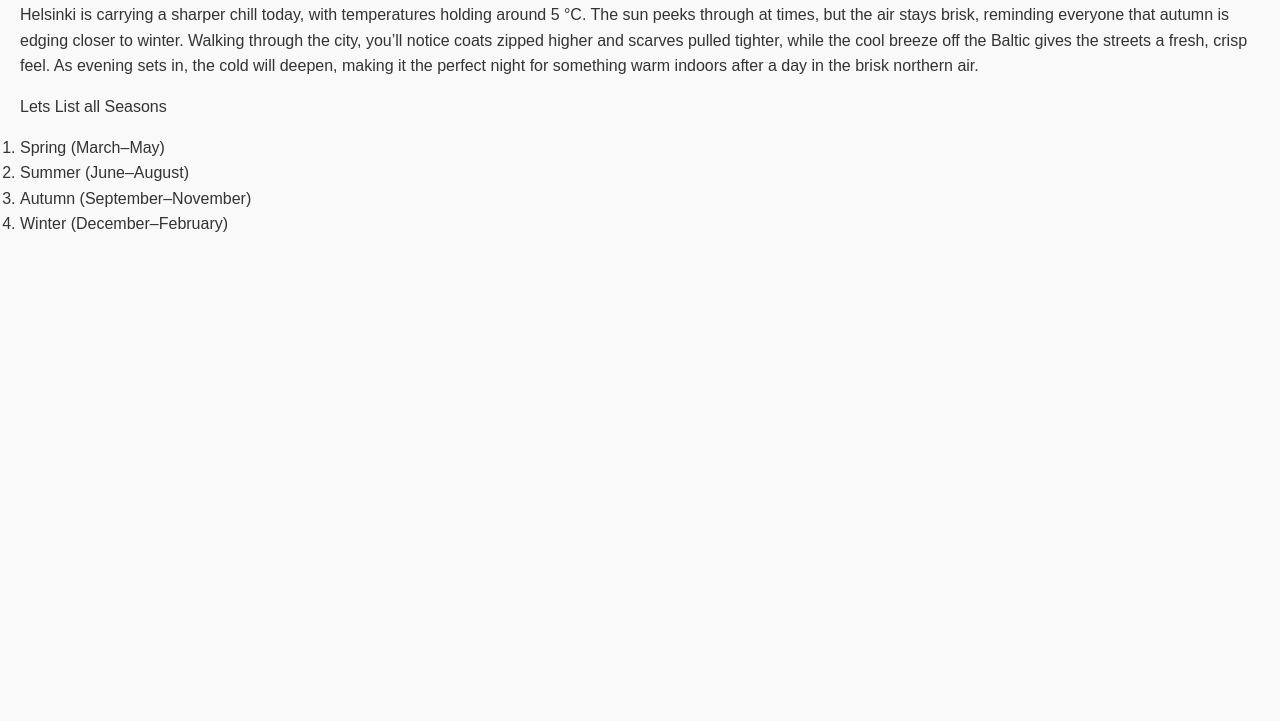
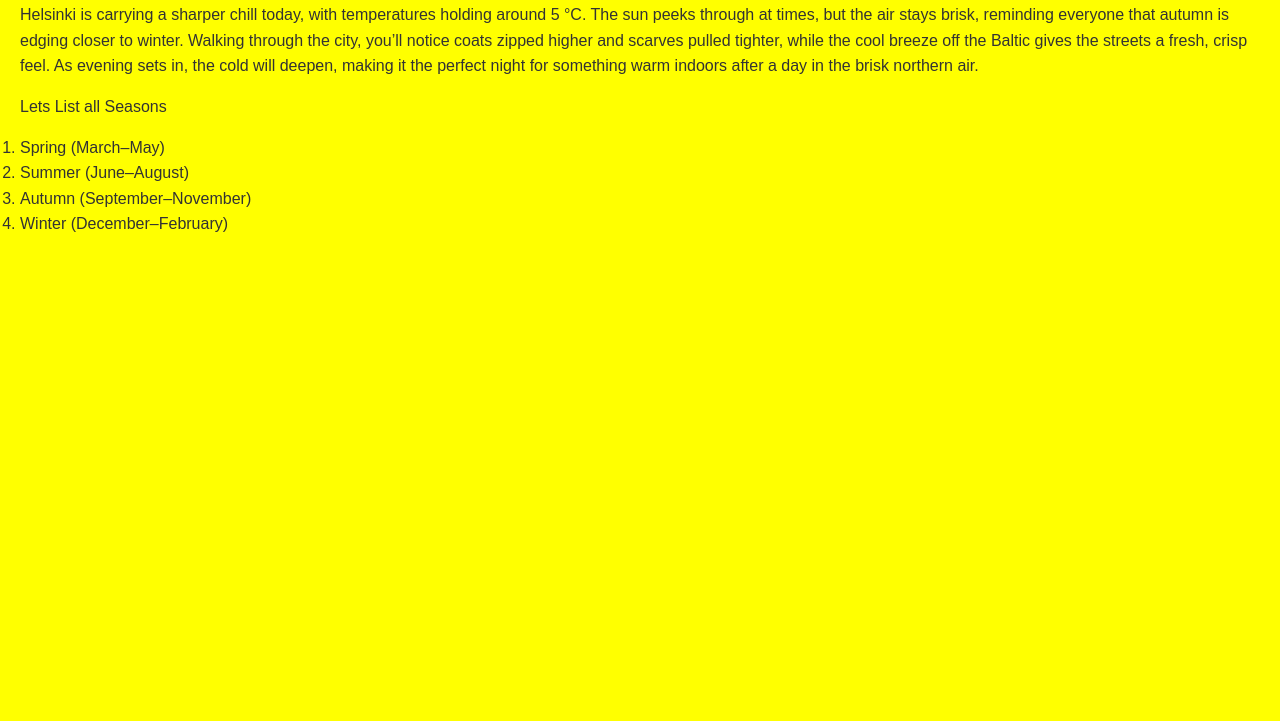
Before and after one commit to Rameen113/Rameen113.github.io, a plain HTML site: page weatherhere.html in a window 1280 px wide. Shown: the part 79-800 px from the top of the page. Drawn offline with Linux system fonts and the light colour scheme.

Commit message:
Update style.css

```diff
--- a/style.css
+++ b/style.css
@@ -10,7 +10,7 @@
 /* Body styling */
 body {
     font-family: 'Arial', sans-serif;
-    background-color: #f9f9f9;
+    background-color: yellow;
     color: #333;
     line-height: 1.6;
     padding: 20px;
```
